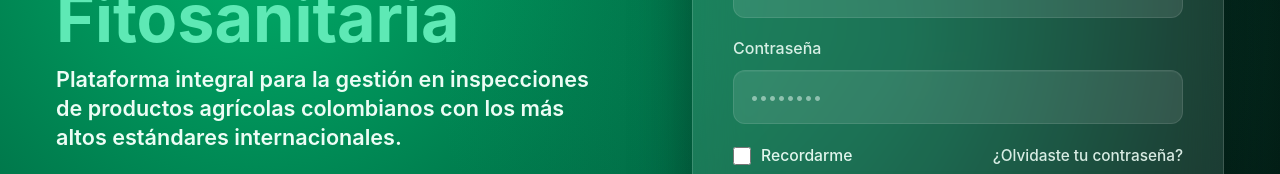
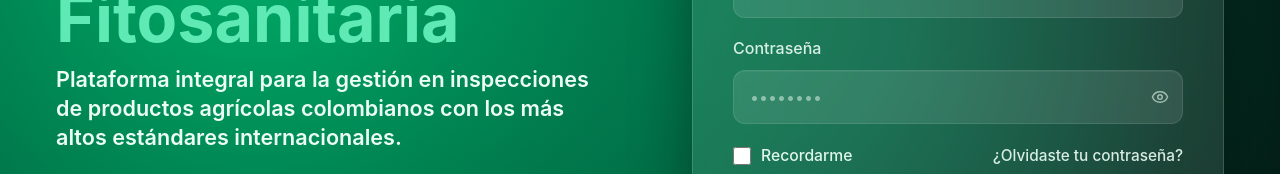
Before and after one commit to jhansarmiento/proyecto-ica-fitosanitario, a React (Vite) app in the folder frontend/: page / in a window 1280 px wide. Shown: the part 300-474 px from the top of the page. Built offline with nearby package versions, Linux system fonts and the light colour scheme; no server answers.

Commit message:
Se agrega funcionalidad de agregar/ocultar contraseña en loginpage

```diff
--- a/frontend/src/components/ui/TextInput.tsx
+++ b/frontend/src/components/ui/TextInput.tsx
@@ -1,17 +1,55 @@
-import type { InputHTMLAttributes } from 'react';
+import type { InputHTMLAttributes, ReactNode } from 'react';
 
+/**
+ * Props del componente TextInput.
+ *
+ * Extiende todos los atributos nativos de `<input>` para máxima flexibilidad,
+ * añadiendo las props propias del componente.
+ */
 type TextInputProps = InputHTMLAttributes<HTMLInputElement> & {
+  /** Texto de la etiqueta visible encima del campo. */
   label: string;
+  /**
+   * Elemento opcional renderizado dentro del campo, alineado a la derecha.
+   * Útil para botones de acción como mostrar/ocultar contraseña.
+   */
+  rightElement?: ReactNode;
 };
 
-function TextInput({ label, ...props }: TextInputProps) {
+/**
+ * Campo de texto estilizado con soporte para etiqueta y elemento derecho opcional.
+ *
+ * Envuelve un `<input>` nativo con estilos glassmorphism coherentes con el
+ * diseño de la aplicación. Acepta todas las props nativas de `<input>` mediante
+ * spread, por lo que puede usarse como `type="text"`, `type="password"`, etc.
+ *
+ * @example
+ * // Campo de texto simple
+ * <TextInput label="Usuario" placeholder="Tu usuario" value={val} onChange={...} />
+ *
+ * @example
+ * // Campo contraseña con botón de toggle
+ * <TextInput
+ *   label="Contraseña"
+ *   type={show ? "text" : "password"}
+ *   rightElement={<button onClick={toggle}>...</button>}
+ * />
+ */
+function TextInput({ label, rightElement, ...props }: TextInputProps) {
   return (
     <label className="flex flex-col gap-2.5">
       <span className="text-[1rem] font-medium text-emerald-50/90">{label}</span>
-      <input
-        className="w-full rounded-xl border border-white/10 bg-white/10 px-4 py-3.5 text-white shadow-[inset_0_1px_0_rgba(255,255,255,0.05)] outline-none placeholder:text-emerald-50/50 transition-all duration-300 focus:border-emerald-300/70 focus:bg-white/15 focus:shadow-[0_0_0_4px_rgba(16,185,129,0.18)]"
-        {...props}
-      />
+      <div className="relative flex items-center">
+        <input
+          className="w-full rounded-xl border border-white/10 bg-white/10 px-4 py-3.5 text-white shadow-[inset_0_1px_0_rgba(255,255,255,0.05)] outline-none placeholder:text-emerald-50/50 transition-all duration-300 focus:border-emerald-300/70 focus:bg-white/15 focus:shadow-[0_0_0_4px_rgba(16,185,129,0.18)] pr-12"
+          {...props}
+        />
+        {rightElement && (
+          <div className="absolute right-3.5 flex items-center">
+            {rightElement}
+          </div>
+        )}
+      </div>
     </label>
   );
 }
--- a/frontend/src/pages/LoginPage.tsx
+++ b/frontend/src/pages/LoginPage.tsx
@@ -1,5 +1,5 @@
 import { useState } from "react";
-import { Sprout } from "lucide-react";
+import { Sprout, Eye, EyeOff } from "lucide-react";
 import FeatureItem from "../components/ui/FeatureItem";
 import StatItem from "../components/ui/StatItem";
 import TextInput from "../components/ui/TextInput";
@@ -11,20 +11,62 @@ import {
   IconInspeccion,
   IconInforme,
 } from "../components/ui/icons";
-import { authService } from '../services/auth.service'
+import { authService } from '../services/auth.service';
 import type { SessionUser } from "../App";
 
+/**
+ * Props del componente LoginPage.
+ */
 type LoginPageProps = {
+  /**
+   * Callback invocado tras un inicio de sesión exitoso.
+   * Recibe el objeto `SessionUser` con los datos básicos del usuario autenticado
+   * (nombre, apellidos, rol) para actualizar el estado global de la aplicación.
+   */
   onLoginSuccess?: (user: SessionUser) => void;
+  /**
+   * Callback invocado cuando el usuario pulsa "Registrarse como Productor".
+   * Debe cambiar la vista activa en `App.tsx` hacia la pantalla de registro.
+   */
   onGoRegister?: () => void;
 };
 
+/**
+ * Página de inicio de sesión de FitoGestor.
+ *
+ * ## Layout
+ * Pantalla completa dividida en dos columnas (en escritorio):
+ * - **Columna izquierda (branding):** Logo, título, descripción, lista de
+ *   características clave y estadísticas de la plataforma.
+ * - **Columna derecha (formulario):** Tarjeta glassmorphism con campos de
+ *   usuario y contraseña, opción "Recordarme", enlace de contraseña olvidada,
+ *   botón de submit y acceso al registro de productores.
+ *
+ * ## Flujo de autenticación
+ * 1. El usuario completa los campos y envía el formulario.
+ * 2. Se llama a `authService.login()` con las credenciales en formato snake_case
+ *    (`ingreso_usuario`, `ingreso_contrasena`) según el contrato del backend.
+ * 3. Si la respuesta es exitosa, se persisten el `token` JWT y los datos del
+ *    usuario en `localStorage`, y se notifica al padre mediante `onLoginSuccess`.
+ * 4. Si ocurre un error, se muestra el mensaje devuelto por la API o un texto
+ *    de fallback genérico.
+ *
+ * ## Funcionalidades del formulario
+ * - Validación básica de campos vacíos antes de llamar a la API.
+ * - Estado de carga (`isLoading`) que deshabilita el botón y cambia su texto.
+ * - Toggle de visibilidad de contraseña mediante el botón con icono ojo.
+ * - Modal de recuperación de contraseña (`ForgotPasswordModal`).
+ *
+ * @param props - {@link LoginPageProps}
+ */
 function LoginPage({ onLoginSuccess, onGoRegister }: LoginPageProps) {
   const [isForgotOpen, setIsForgotOpen] = useState(false);
   const [ingresoUsuario, setIngresoUsuario] = useState("");
   const [ingresoContrasena, setIngresoContrasena] = useState("");
   const [errorMessage, setErrorMessage] = useState("");
   const [isLoading, setIsLoading] = useState(false);
+  /** Controla si el texto de la contraseña es visible o está enmascarado. */
+  const [showPassword, setShowPassword] = useState(false);
 
   const handleSubmit = async (event: React.FormEvent<HTMLFormElement>) => {
     event.preventDefault();
@@ -58,10 +100,10 @@ function LoginPage({ onLoginSuccess, onGoRegister }: LoginPageProps) {
 
       // 4. Enviamos al estado global del Frontend lo que espera recibir
       onLoginSuccess?.({
-        id: "", // Si tu App.tsx exige id, por ahora lo pasamos vacío o podemos añadirlo al backend luego
-        nombre: usuario.nombre, // Nuestro backend devuelve el nombre unificado
-        apellidos: usuario.apellidos || '', // Nuestro backend devuelve el nombre unificado
-        rol: usuario.rol ??'',
+        id: "",
+        nombre: usuario.nombre,
+        apellidos: usuario.apellidos || '',
+        rol: usuario.rol ?? '',
       });
     } catch (error: any) {
       // Capturamos el mensaje de error real enviado por el Backend (ej: "Contraseña incorrecta")
@@ -77,6 +119,7 @@ function LoginPage({ onLoginSuccess, onGoRegister }: LoginPageProps) {
       <div className="pointer-events-none absolute inset-0 bg-[radial-gradient(circle_at_70%_40%,rgba(16,185,129,0.18),transparent_45%)]" />
 
       <div className="relative mx-auto grid min-h-screen w-full max-w-[1400px] grid-cols-1 gap-10 px-6 py-10 md:px-10 lg:grid-cols-[1.05fr_0.95fr] lg:items-center lg:gap-12 lg:px-14 lg:py-12">
+        {/* ── Columna izquierda: branding ── */}
         <section className="flex flex-col justify-center gap-8 lg:pr-6">
           <div className="flex items-center gap-4">
             <div className="h-12 w-12 rounded-[14px] bg-white/95 shadow-md" />
@@ -120,6 +163,7 @@ function LoginPage({ onLoginSuccess, onGoRegister }: LoginPageProps) {
           </div>
         </section>
 
+        {/* ── Columna derecha: formulario de login ── */}
         <section className="flex items-center justify-center">
           <div className="w-full max-w-[560px] rounded-[30px] border border-white/15 bg-white/10 p-6 shadow-[0_24px_60px_rgba(0,0,0,0.35)] backdrop-blur-xl sm:p-8 lg:p-10">
             <h2 className="mb-2 text-center text-[2.2rem] font-bold leading-none sm:text-[2.6rem]">
@@ -130,6 +174,7 @@ function LoginPage({ onLoginSuccess, onGoRegister }: LoginPageProps) {
             </p>
 
             <form className="flex flex-col gap-4.5" onSubmit={handleSubmit}>
+              {/* Campo: usuario */}
               <TextInput
                 label="Usuario"
                 placeholder="Usuario"
@@ -137,12 +182,24 @@ function LoginPage({ onLoginSuccess, onGoRegister }: LoginPageProps) {
                 value={ingresoUsuario}
                 onChange={(e) => setIngresoUsuario(e.target.value)}
               />
+
+              {/* Campo: contraseña con toggle de visibilidad */}
               <TextInput
                 label="Contraseña"
                 placeholder="••••••••"
-                type="password"
+                type={showPassword ? "text" : "password"}
                 value={ingresoContrasena}
                 onChange={(e) => setIngresoContrasena(e.target.value)}
+                rightElement={
+                  <button
+                    type="button"
+                    onClick={() => setShowPassword((prev) => !prev)}
+                    aria-label={showPassword ? "Ocultar contraseña" : "Mostrar contraseña"}
+                    className="text-emerald-50/60 transition-colors duration-200 hover:text-emerald-200 focus:outline-none"
+                  >
+                    {showPassword ? <EyeOff size={18} /> : <Eye size={18} />}
+                  </button>
+                }
               />
 
               <div className="my-0.5 flex flex-wrap items-center justify-between gap-2">
```
